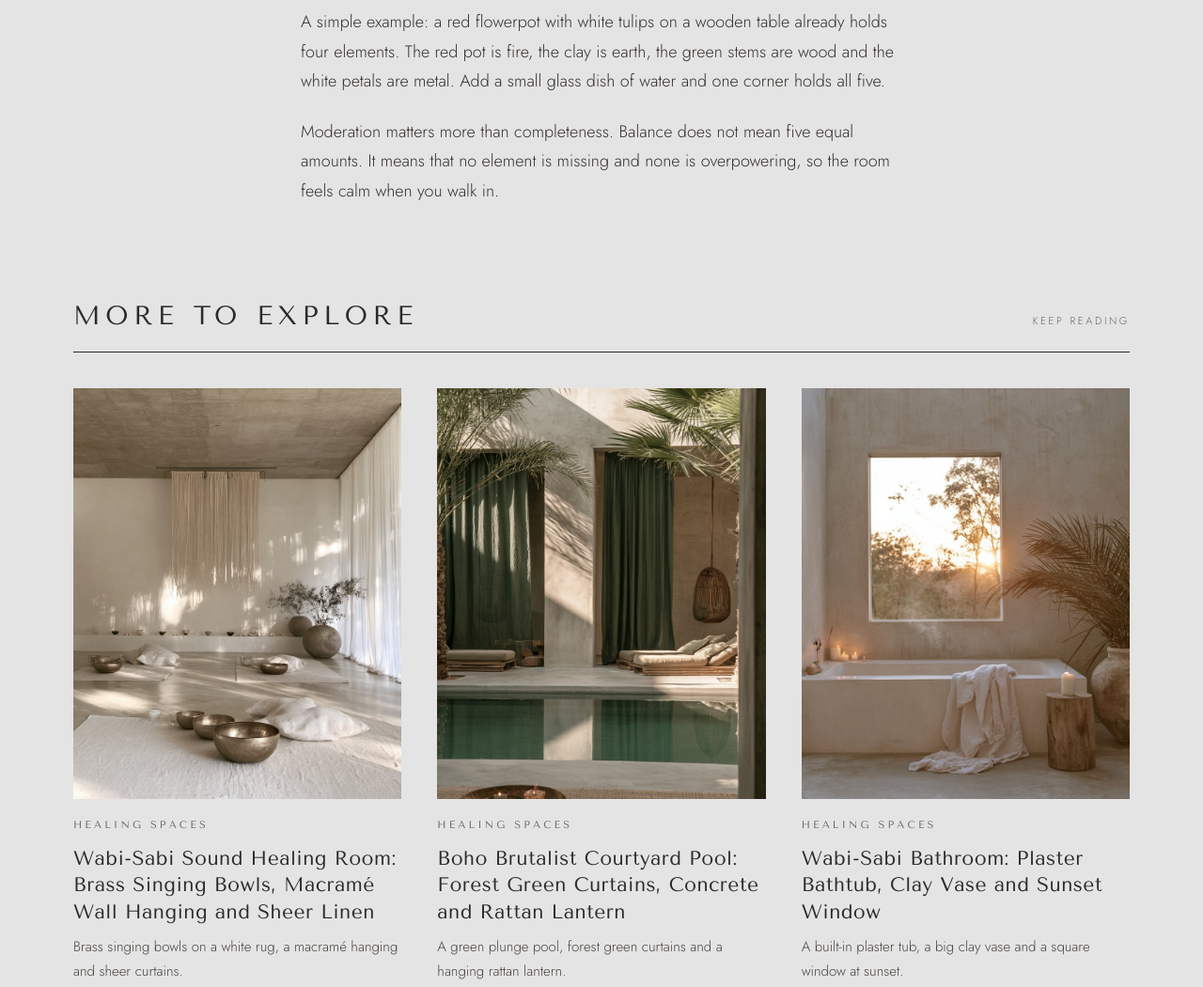
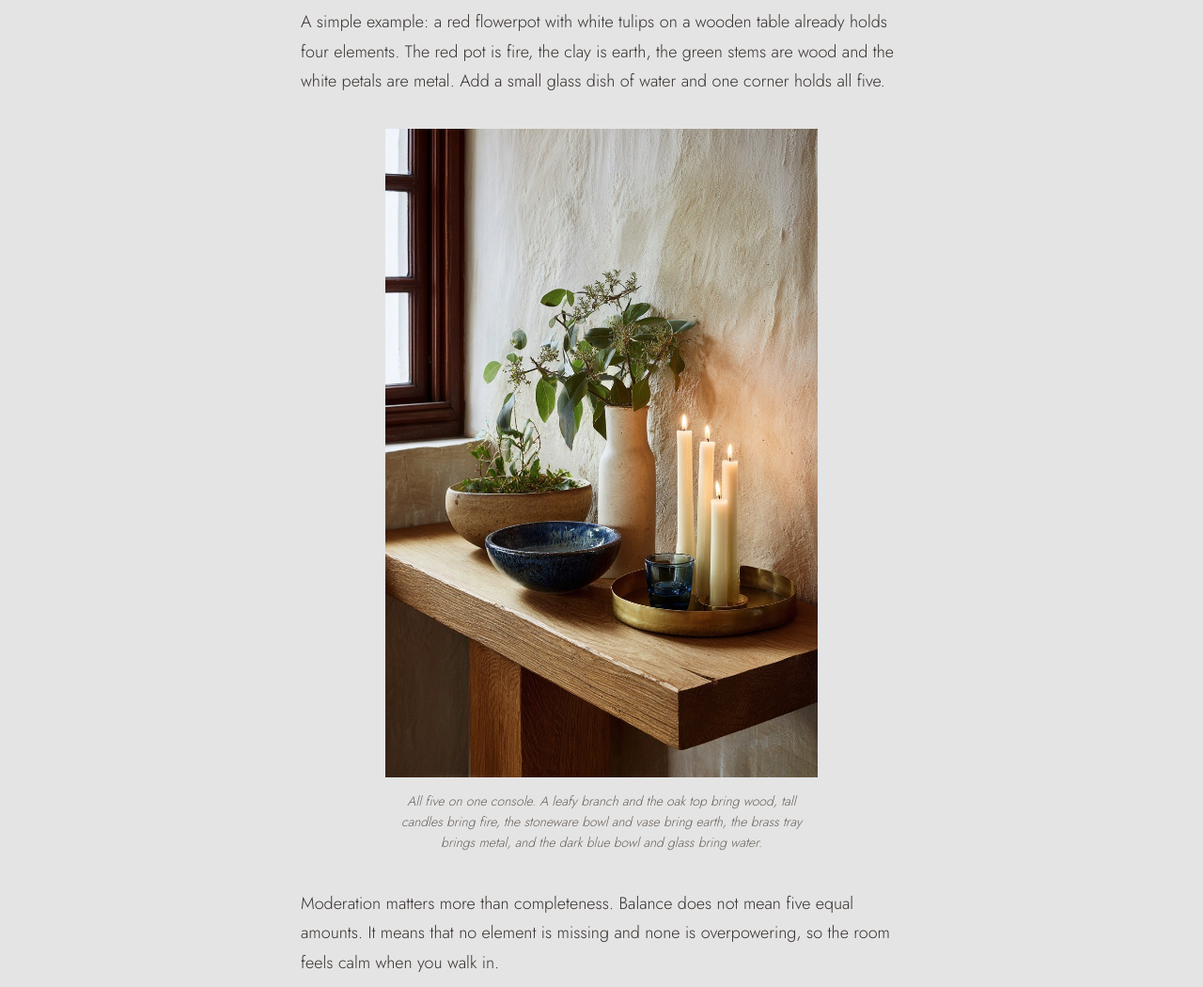
Before and after one commit to meliyamay/aethera-design-website, a plain HTML site: page aethera-flat/the-five-elements-of-feng-shui-what-they-mean-and-how-to-place-them-at-home.html in a window 1280 px wide. Shown: the part 9520-10570 px from the top of the page at 94% size. Drawn offline with Linux system fonts and the light colour scheme.

Commit message:
Add files via upload

```diff
--- a/aethera-flat/the-five-elements-of-feng-shui-what-they-mean-and-how-to-place-them-at-home.html
+++ b/aethera-flat/the-five-elements-of-feng-shui-what-they-mean-and-how-to-place-them-at-home.html
@@ -91,6 +91,7 @@
 <p><strong>4. Pair friendly neighbours.</strong> Put elements that feed each other next to each other, such as wood beside fire or metal beside water.</p>
 <p><strong>5. Step back and feel the room.</strong> Change one thing at a time, then see how it feels.</p>
 <p>A simple example: a red flowerpot with white tulips on a wooden table already holds four elements. The red pot is fire, the clay is earth, the green stems are wood and the white petals are metal. Add a small glass dish of water and one corner holds all five.</p>
+<figure class="pfig"><img src="fs-balance.jpg" alt="Wooden console table with a leafy branch in a stoneware vase, a bowl of greenery, a dark blue glazed bowl, a brass tray with a blue glass and tall candles against a plaster wall" loading="lazy"><figcaption>All five on one console. A leafy branch and the oak top bring wood, tall candles bring fire, the stoneware bowl and vase bring earth, the brass tray brings metal, and the dark blue bowl and glass bring water.</figcaption></figure>
 <p>Moderation matters more than completeness. Balance does not mean five equal amounts. It means that no element is missing and none is overpowering, so the room feels calm when you walk in.</p>
   </div>
 </article>
```
Also changed, not shown: aethera-flat/fs-balance.jpg (added).
